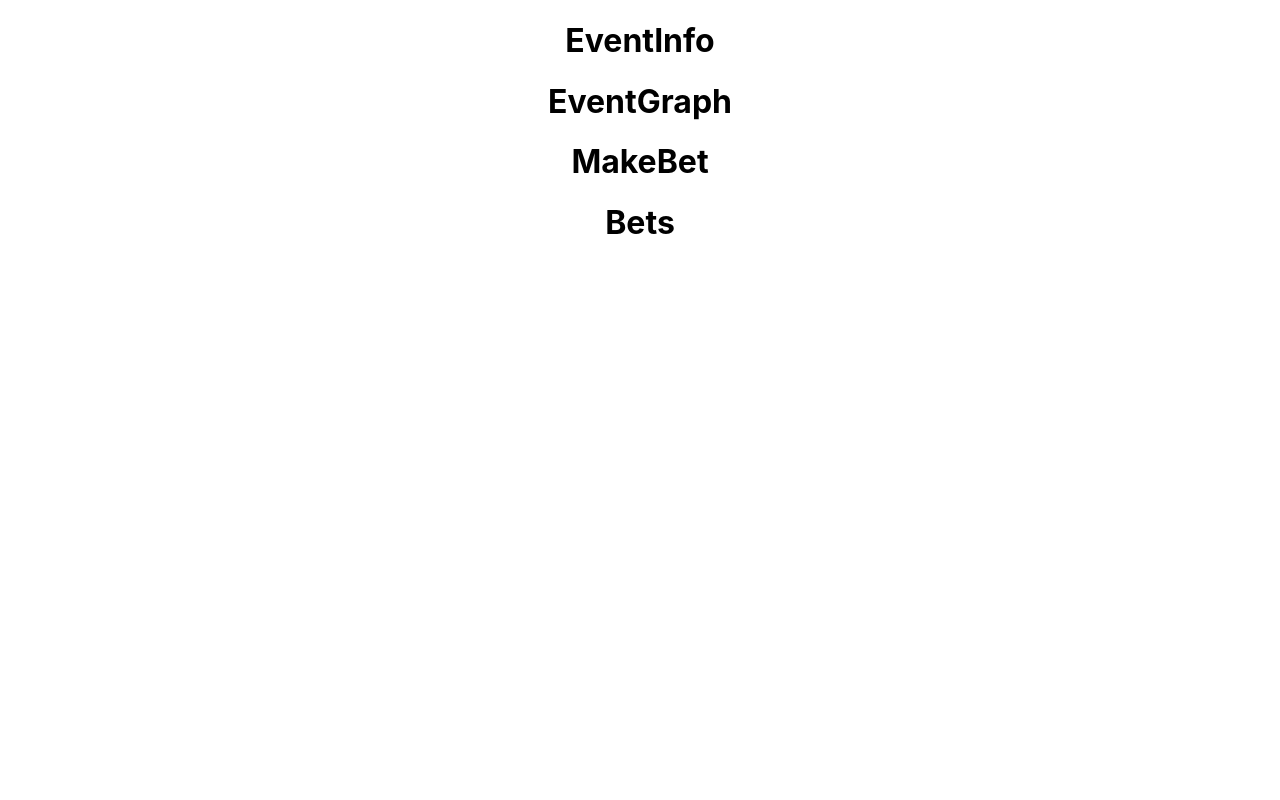
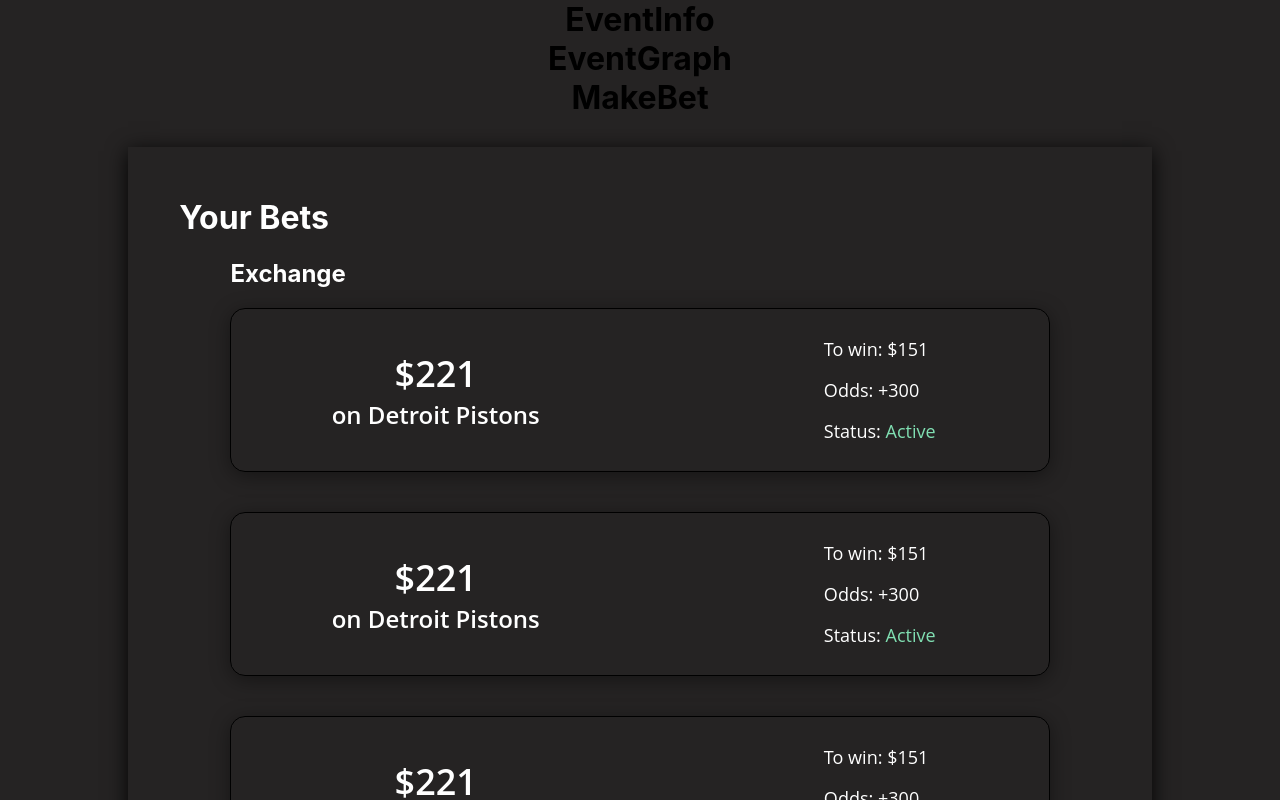
Before and after one commit to bexh/bexh-frontend-web-reactjs, a React (Create React App) app in the folder bexh-web-app/: page /event in a window 1280 px wide. Shown: the top 800 px of the page. Built offline with nearby package versions, Linux system fonts and the light colour scheme.

Commit message:
- create bets component with bet cell components with css

```diff
--- a/bexh-web-app/src/app/App.css
+++ b/bexh-web-app/src/app/App.css
@@ -1,5 +1,6 @@
 .App {
   text-align: center;
+  background-color: #252323;
 }
 
 .App-logo {
--- /dev/null
+++ b/bexh-web-app/src/app/components/BetCell/BetCell.js
@@ -0,0 +1,32 @@
+import React from 'react';
+import './style.css';
+
+export default class BetCell extends React.Component {
+    render() {
+        return (
+            <div className="boxshadow-flex-container">
+                <div className="left">
+                    <div id="amount">
+                        ${this.props.bet.amount}
+                    </div>
+                    <div id="team">
+                        on {this.props.bet.team}
+                    </div>
+                </div>
+                <div className="right">
+                    <div className="rightInner">
+                        <div className="rightInfo">
+                            To win: ${this.props.bet.amountToWin}
+                        </div>
+                        <div className="rightInfo">
+                            Odds: {this.props.bet.odds > 0 ? "+" : ""}{this.props.bet.odds}
+                        </div>
+                        <div className="rightInfo">
+                            Status:<span id="active">&nbsp;{this.props.bet.status}</span>
+                        </div>
+                    </div>
+                </div>
+            </div>
+        );
+    }
+}
--- /dev/null
+++ b/bexh-web-app/src/app/components/BetCell/style.css
@@ -0,0 +1,71 @@
+.boxshadow-flex-container {
+    flex: 1;
+    display: flex;
+    margin-top: 20px;
+    margin-bottom: 20px;
+    padding-top: 20px;
+    padding-bottom: 20px;
+    margin-left: 10%;
+    margin-right: 10%;
+
+    box-shadow: 0px 4px 20px rgba(0, 0, 0, 0.4);
+    border: 1px solid #000000;
+    box-sizing: border-box;
+    border-radius: 15px;
+
+    font-family: 'Open Sans', sans-serif;
+    color: white;
+}
+
+.left {
+    flex: 1;
+    display: flex;
+    flex-direction: column;
+    justify-content: center;
+    width: 50%;
+    font-weight: 550;
+}
+
+#amount {
+    flex: 1;
+    font-size: 36px;
+    margin-top: 20px;
+}
+
+#team {
+    flex: 1;
+    font-size: 24px;
+    margin-bottom: 20px;
+}
+
+.right {
+    flex: 1;
+    width: 50%;
+    display : flex;
+    align-items : stretch;
+    font-weight: 500;
+}
+
+.rightInner {
+    flex: 1;
+    display: flex;
+    flex-direction: column;
+    align-items: flex-start;
+    margin-right: 15%;
+    margin-left: 45%;
+}
+
+.rightInfo {
+    flex: 1;
+    display: flex;
+    align-items: center;
+    font-size: 18px;
+}
+
+#active {
+    color: #80DFB2;
+}
+
+.boxshadow-flex-container:hover {
+    box-shadow: 0px 4px 20px rgba(0, 0, 0, 0.92);
+}
--- a/bexh-web-app/src/app/components/Bets/Bets.js
+++ b/bexh-web-app/src/app/components/Bets/Bets.js
@@ -1,9 +1,70 @@
 import React from 'react';
+import { BetCell } from '../../components';
+import './style.css';
 
 export default class Bets extends React.Component {
+    constructor(props) {
+        super(props)
+        this.state = {
+            "Exchange": [
+                {
+                    "amount": 221,
+                    "team": "Detroit Pistons",
+                    "amountToWin": 151,
+                    "odds": 300,
+                    "status": "Active",
+                },
+                {
+                    "amount": 221,
+                    "team": "Detroit Pistons",
+                    "amountToWin": 151,
+                    "odds": 300,
+                    "status": "Active",
+                },
+                {
+                    "amount": 221,
+                    "team": "Detroit Pistons",
+                    "amountToWin": 151,
+                    "odds": 300,
+                    "status": "Active",
+                },
+            ],
+            "Friends": [
+                {
+                    "amount": 221,
+                    "team": "Detroit Pistons",
+                    "amountToWin": 151,
+                    "odds": 300,
+                    "status": "Active",
+                },
+                {
+                    "amount": 221,
+                    "team": "Detroit Pistons",
+                    "amountToWin": 151,
+                    "odds": 300,
+                    "status": "Active",
+                },
+            ]
+        }
+    }
     render() {
         return (
-            <h1>Bets</h1>
+            <div className="bets-flex-container">
+                <h1>Your Bets</h1>
+                <h2>Exchange</h2>
+                {
+                    this.state.Exchange.map((bet, index) => (
+                        <BetCell key={index} bet={bet} />
+                    ))
+                }
+                <br /><br />
+                <h2>Friends</h2>
+                {
+                    this.state.Friends.map((bet, index) => (
+                        <BetCell key={index} bet={bet} />
+                    ))
+                }
+            </div>
         );
     }
 }
--- a/bexh-web-app/src/app/components/Bets/style.css
+++ b/bexh-web-app/src/app/components/Bets/style.css
@@ -0,0 +1,27 @@
+.bets-flex-container {
+    display: flex;
+    flex-direction: column;
+    min-height: 200px;
+
+    margin-top: 30px;
+    margin-bottom: 30px;
+
+    padding-top: 30px;
+    padding-bottom: 30px;
+
+    box-shadow: 0px 4px 20px rgba(0, 0, 0, 0.92);
+}
+
+.bets-flex-container h1 {
+    align-self: flex-start;
+    color: white;
+    margin-left: 5%;
+}
+
+.bets-flex-container h2 {
+    align-self: flex-start;
+    color: white;
+    margin-bottom: 0px;
+    margin-top: 0px;
+    margin-left: 10%;
+}
--- a/bexh-web-app/src/app/components/index.js
+++ b/bexh-web-app/src/app/components/index.js
@@ -2,3 +2,4 @@
 export { default as EventGraph } from './EventGraph/EventGraph';
 export { default as EventInfo } from './EventInfo/EventInfo';
 export { default as MakeBet } from './MakBet/MakeBet';
+export { default as BetCell } from './BetCell/BetCell';
--- a/bexh-web-app/src/app/pages/event/Event.js
+++ b/bexh-web-app/src/app/pages/event/Event.js
@@ -5,11 +5,12 @@
     MakeBet,
     Bets
 } from '../../components';
+import './style.css';
 
 export default class Event extends React.Component {
     render() {
         return (
-            <div>
+            <div className="event">
                 <EventInfo />
                 <EventGraph />
                 <MakeBet />
--- /dev/null
+++ b/bexh-web-app/src/app/pages/event/style.css
@@ -0,0 +1,9 @@
+.event > h1 {
+    margin: 0px;
+}
+
+.event {
+    margin-left: 10%;
+    margin-right: 10%;
+    padding-bottom: 30px;
+}
```
